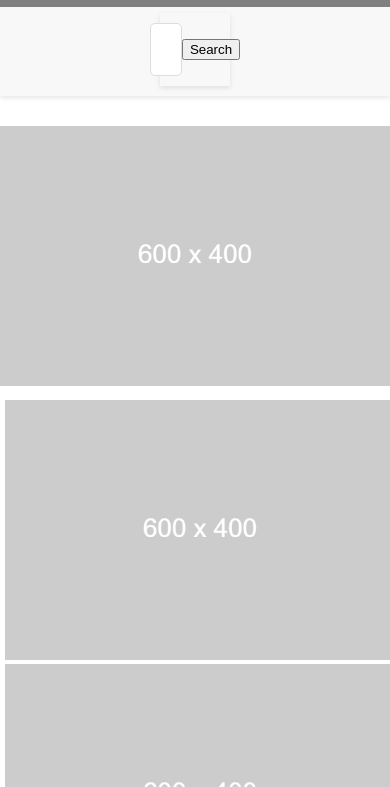
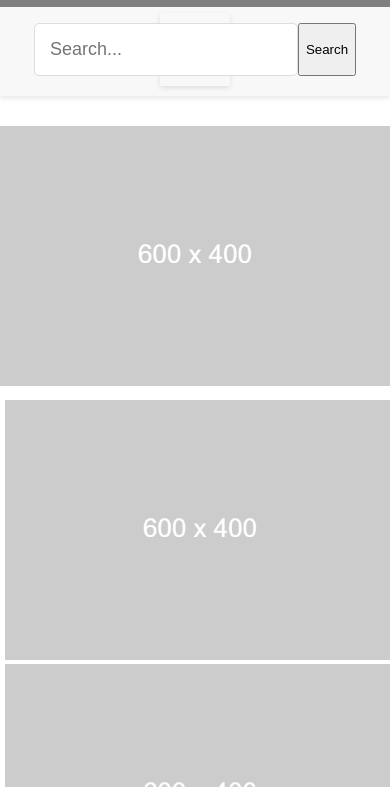
Before and after one commit to albinacerpjaa/shero, a plain HTML site: page Shero/index.html in a window 390 px wide. Shown: the part 57-844 px from the top of the page. Drawn offline with Linux system fonts and the light colour scheme.

Commit message:
Update style.css

```diff
--- a/Shero/style.css
+++ b/Shero/style.css
@@ -402,10 +402,12 @@ body {
 
   .search-container1 .search-input {
     display: block;
+    width: 450px;
   }
 
   .search-container1 .search-button1 {
     display: block;
+    height: 53px;
   }
   .card-section {
     grid-template-columns: repeat(1, minmax(200px, 1fr));
```
